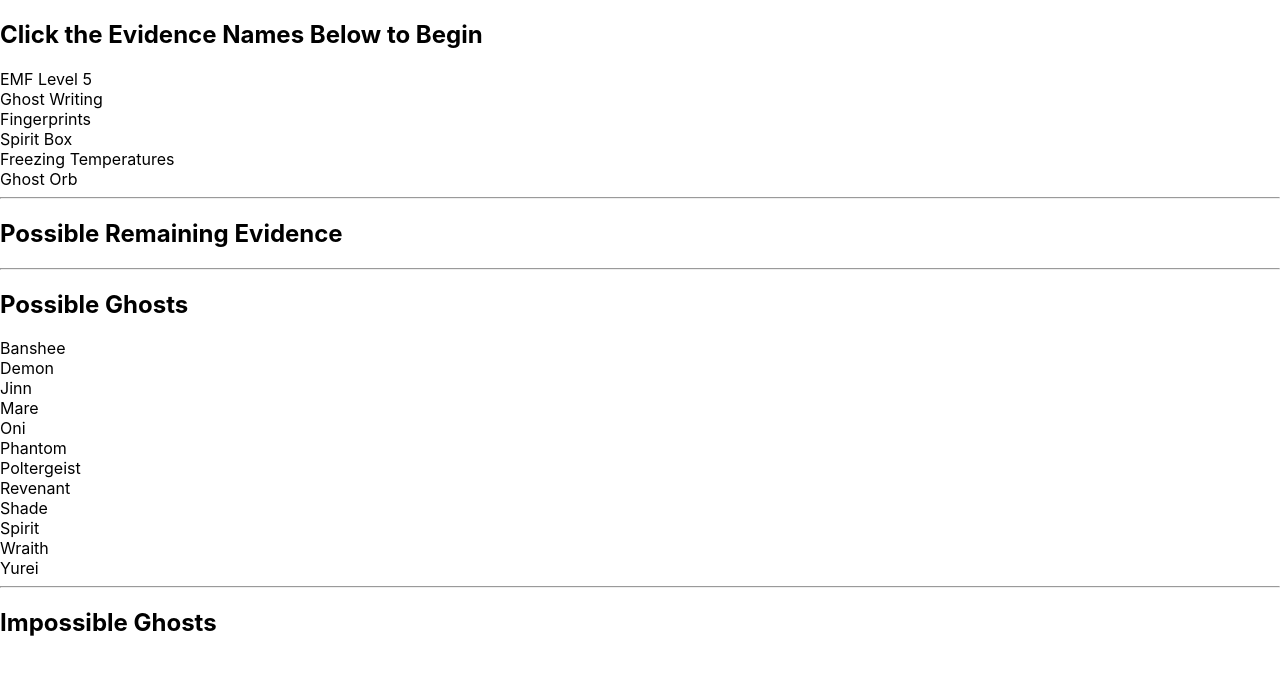
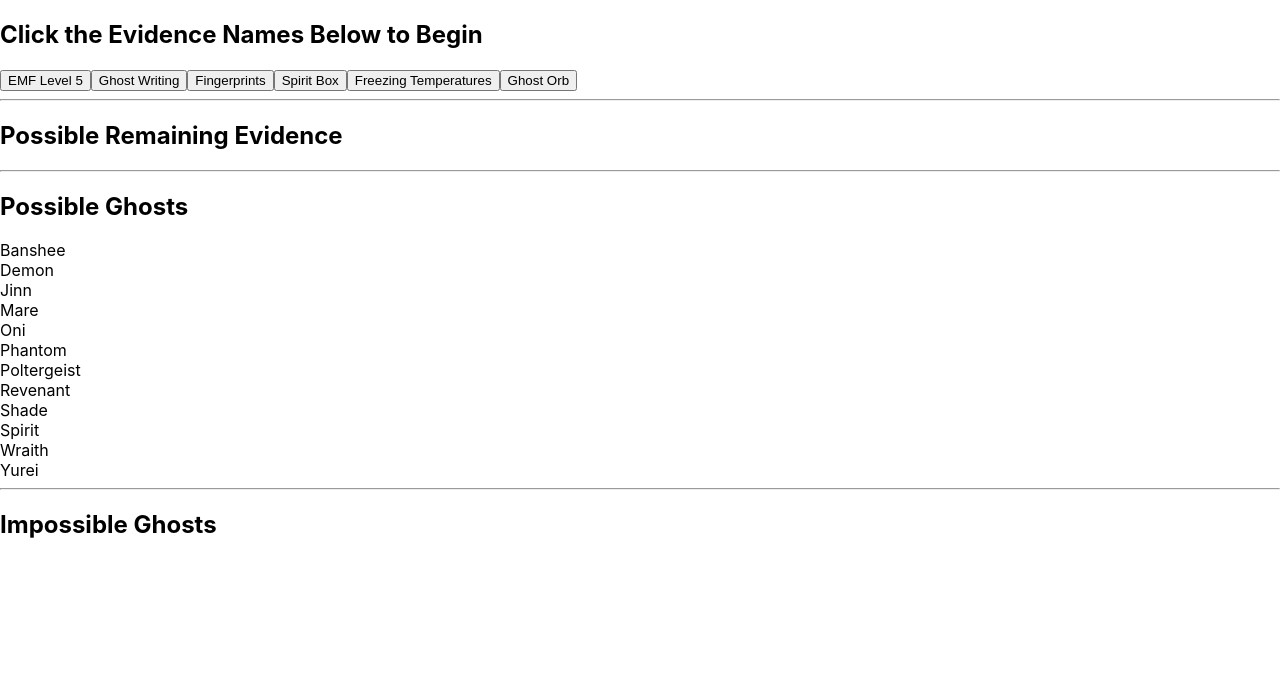
Before and after one commit to walshw/spookulator, a React (Create React App) app: page / in a window 1280 px wide. Shown: the top 674 px of the page. Built offline with nearby package versions, Linux system fonts and the light colour scheme.

Commit message:
Converted divs to buttons, Started UI disable logic

```diff
--- a/src/components/EvidenceContainer.js
+++ b/src/components/EvidenceContainer.js
@@ -12,7 +12,7 @@ class EvidenceContainer extends Component {
         Object.keys(evidenceDictionary).forEach(e => evidenceObject[e] = {
             name: evidenceDictionary[e],
             isSelected: false,
-            isEnabled: true
+            isDisabled: false
         });
 
         this.state = {
@@ -98,8 +98,6 @@ class EvidenceContainer extends Component {
 
         possibleRemainingEvidenceSet.forEach(evidenceName => possibleRemainingEvidence.push({ name: evidenceName }));
 
-        console.log(possibleRemainingEvidence)
-
         this.setState({
             possibleGhosts: possibleGhosts,
             impossibleGhosts: impossibleGhosts,
--- a/src/components/EvidenceOptions.js
+++ b/src/components/EvidenceOptions.js
@@ -3,17 +3,19 @@ import PropTypes from 'prop-types';
 
 const EvidenceOptions = (props) => {
     console.log("rerendered")
-    let renderEvidence = () => {
+
+    const renderEvidence = () => {
         const { toggleEvidence, evidence } = props;
 
         return <div className="evidenceOptionsContainer">
             {Object.keys(evidence).map(e =>
-                <div
+                <button
                     className={evidence[e].isSelected ? "glow" : ""}
                     key={e}
+                    disabled={evidence[e].isDisabled}
                     onClick={() => toggleEvidence(e)}>
                     {evidence[e].name}
-                </div>)}
+                </button>)}
         </div>
     }
 
```
